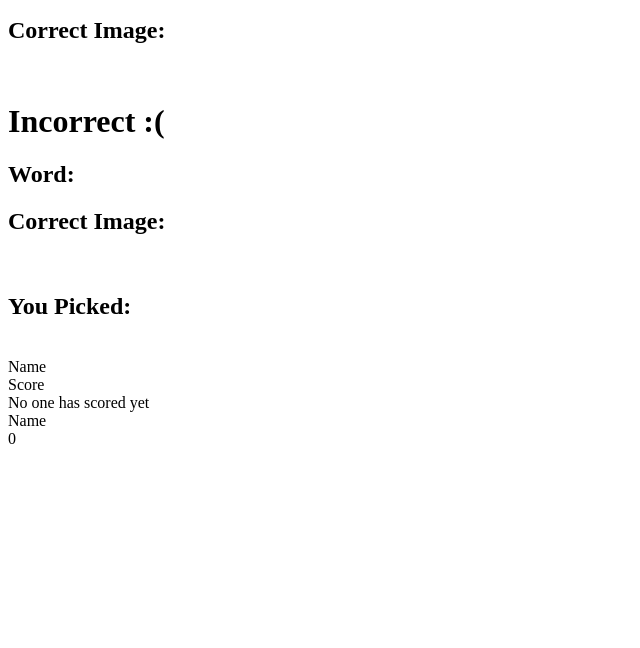
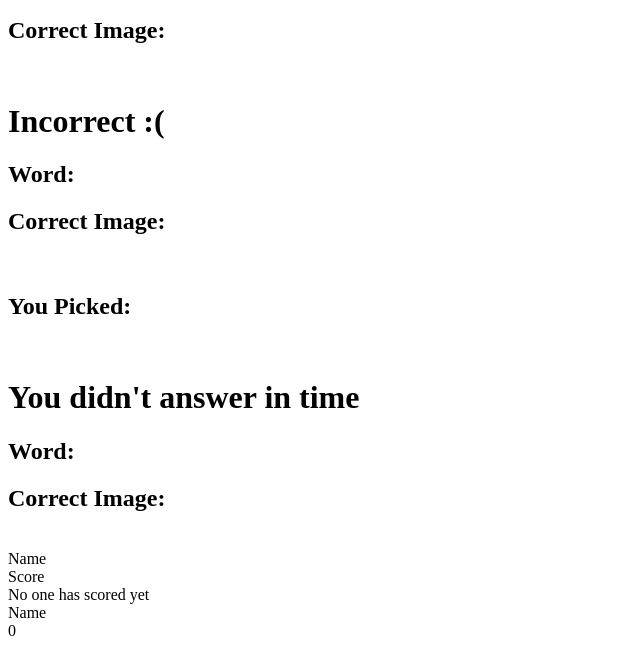
Before and after one commit to BaconErie/SnapTo, a plain HTML site: page src/client/play.html in a window 1280 px wide. Shown: the part 676-1324 px from the top of the page, without its empty margins (0-640 px from the left). Before the commit the page ends 1132 px from the top, so only its background shows below. Drawn offline with nearby package versions, Linux system fonts and the light colour scheme.

Commit message:
Add blank-answer-result-modal

```diff
--- a/src/client/play.html
+++ b/src/client/play.html
@@ -84,6 +84,21 @@
                         </div>
                     </div>
 
+                    <div id="blank-answer-result-modal" class="answer-result-modal">
+                        <h1>You didn't answer in time</h1>
+                        <div class="result-info">
+                            <div class="result-info-item">
+                                <h2>Word:</h2>
+                                <p id="blank-answer-result-word" class="answer-result-word"></p>
+                            </div>
+
+                            <div class="result-info-item">
+                                <h2>Correct Image:</h2>
+                                <img id="blank-answer-result-image" class="answer-result-image" src="" alt="">
+                            </div>
+                        </div>
+                    </div>
+
                     <div id="term-area">
                     </div>
                 </div>
```
